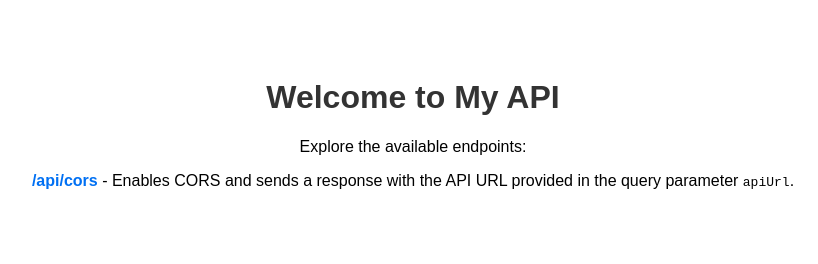
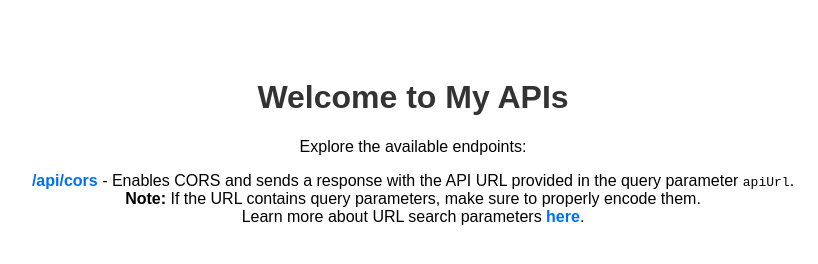
Before and after one commit to Balu-Kandru/Vercel-Functions, a website: page index.html in a window 1280 px wide. Shown: the whole page, without its empty margins (227-1045 px from the left). Drawn offline with Linux system fonts and the light colour scheme.

Commit message:
changes in home page

```diff
--- a/index.html
+++ b/index.html
@@ -13,10 +13,18 @@
   </style>
 </head>
 <body>
-  <h1>Welcome to My API</h1>
+  <h1>Welcome to My APIs</h1>
   <p>Explore the available endpoints:</p>
   <ul>
-    <li><a href="/api/cors">/api/cors</a> - Enables CORS and sends a response with the API URL provided in the query parameter <code>apiUrl</code>.</li>
+    <li>
+      <a href="/api/cors?apiUrl=https://dummyjson.com/users" target="_blank">/api/cors</a>
+      - Enables CORS and sends a response with the API URL provided in the query parameter <code>apiUrl</code>.
+      <br>
+      <strong>Note:</strong> If the URL contains query parameters, make sure to properly encode them.
+      <br>
+      Learn more about URL search parameters
+      <a href="https://developer.mozilla.org/en-US/docs/Web/API/URLSearchParams" target="_blank">here</a>.
+    </li>
 
   </ul>
 </body>
```
